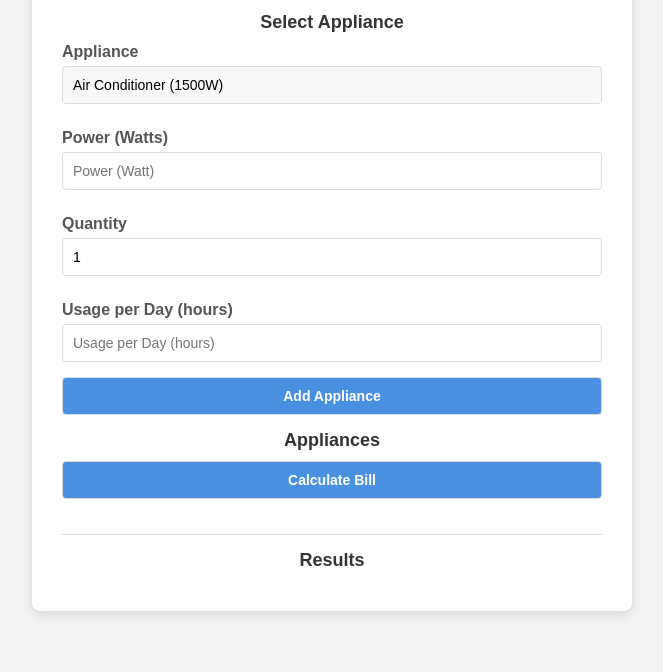
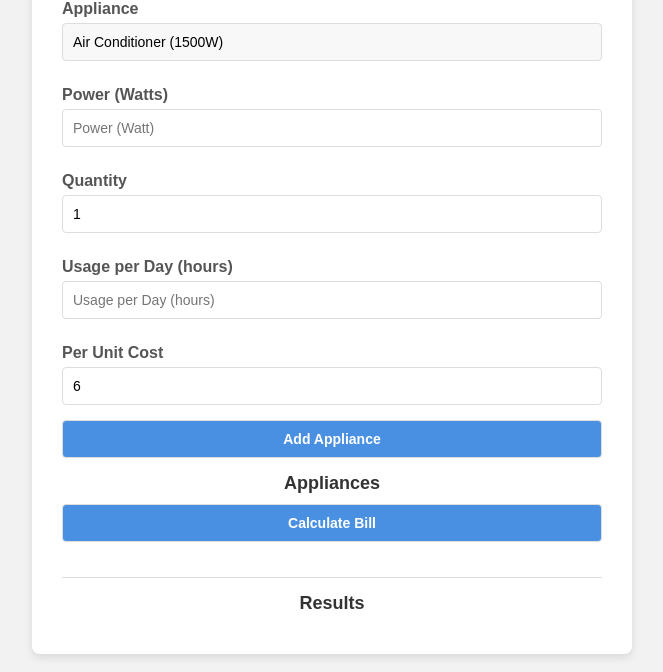
Before and after one commit to raghurajsingh8/Electricity-Consumption-Bill-Calculator, a plain HTML site: page index.html in a window 1280 px wide. Shown: the part 128-800 px from the top of the page, without its empty margins (308-971 px from the left). Drawn offline with Linux system fonts and the light colour scheme.

Commit message:
Update index.html

```diff
--- a/index.html
+++ b/index.html
@@ -77,6 +77,9 @@
             <label for="usage">Usage per Day (hours)</label>
             <input type="number" id="usage" placeholder="Usage per Day (hours)" step="0.1" min="0">
 
+            <label for="puc">Per Unit Cost</label>
+            <input type="number" id="puc" placeholder="₹/kWh (rupees per kilowatt-hour)" min="1" value="6"  editable>
+
             <button onclick="addAppliance()">Add Appliance</button>
         </div>
 
```
